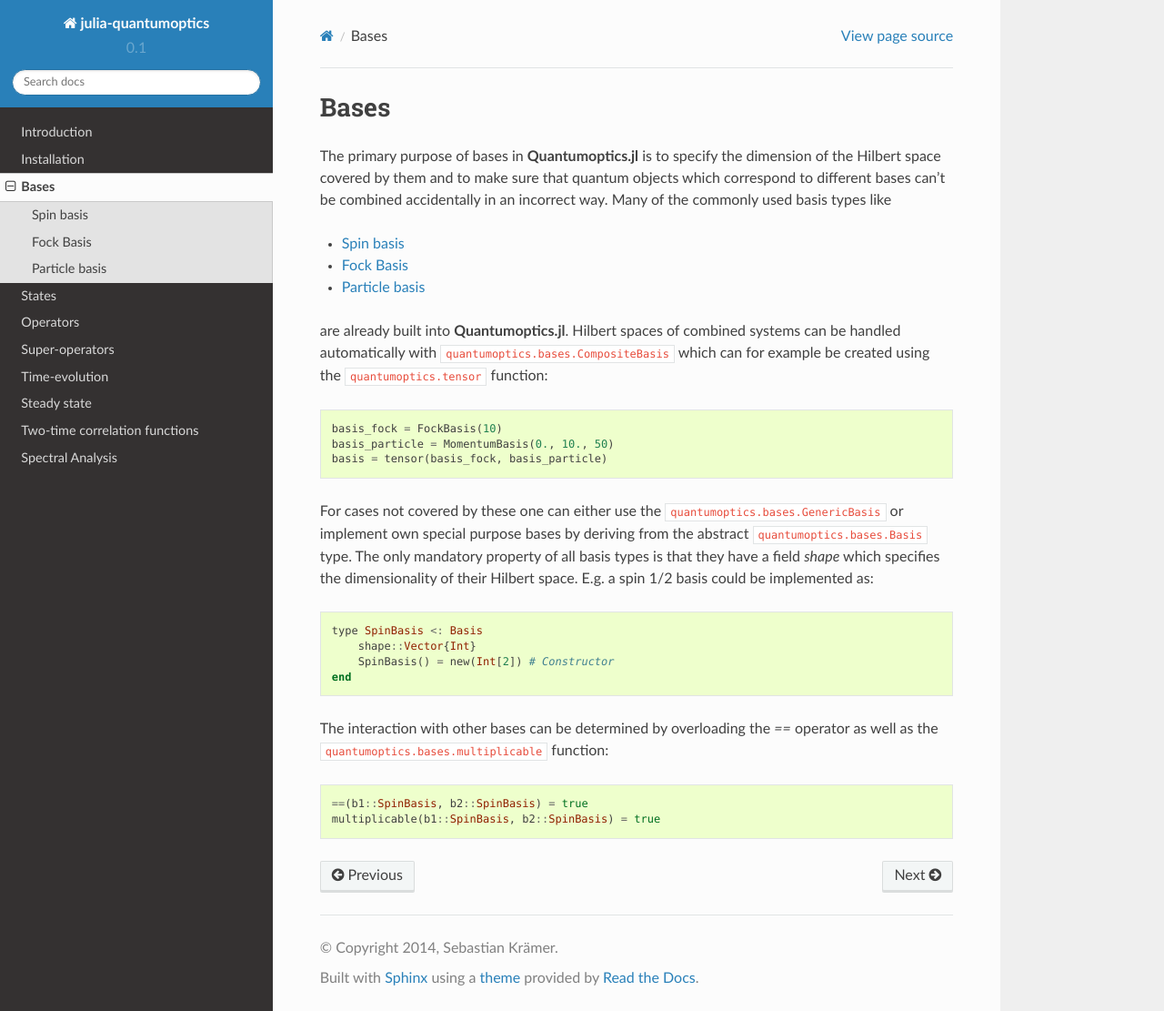
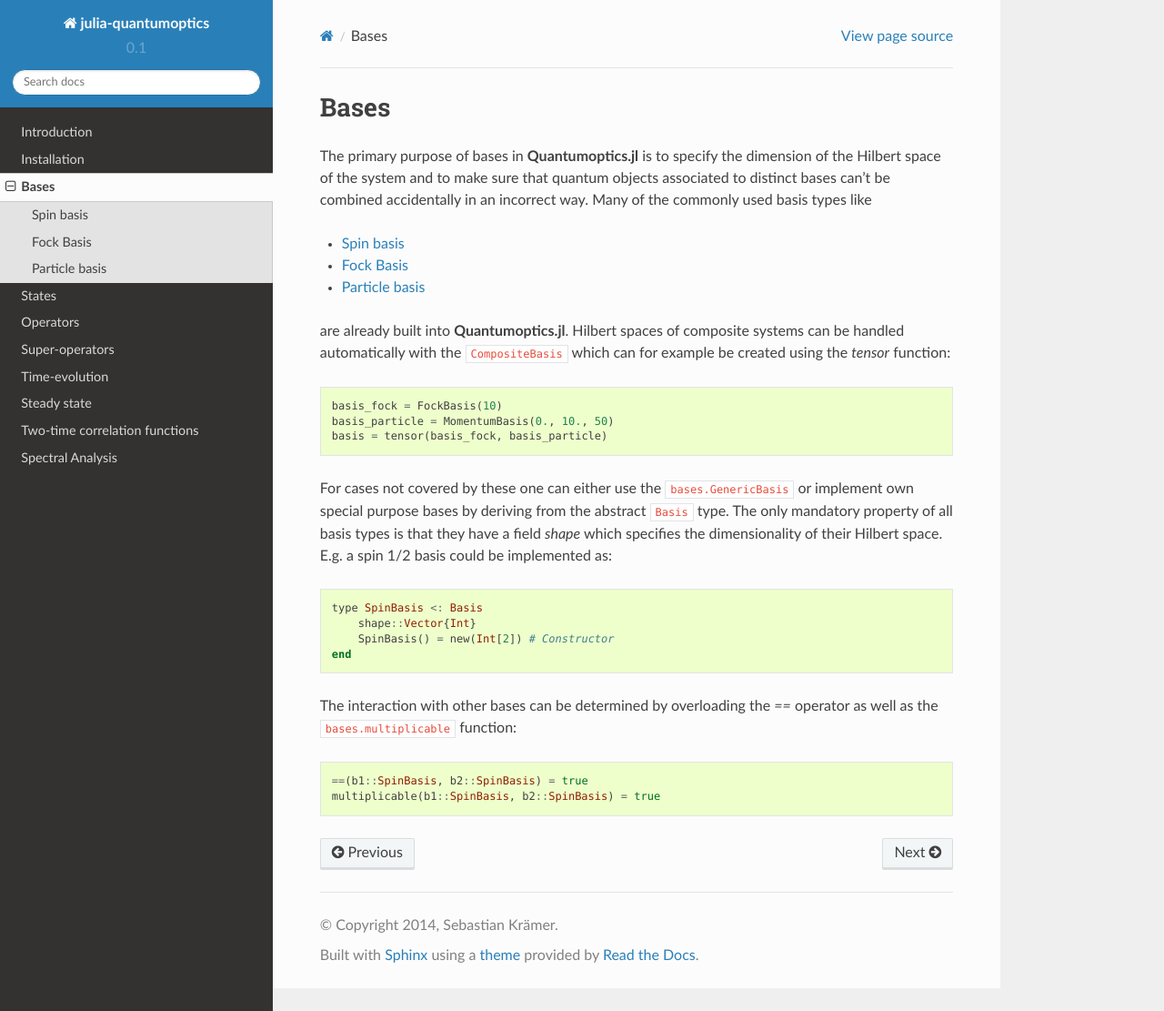
Before and after one commit to ymuv1/QuantumOptics.jl, a Sphinx documentation site: the page built from docs/source/bases.rst, in a window 1280 px wide and 1111 px high. Shown: the whole window at 91% size. Built offline with Sphinx 7.4.7 and the Read the Docs theme 2.0.0, drawn with Linux system fonts in a browser that asks for light colours; cross-references to code outside the pages are shown as plain code.

Commit message:
Improve documentation.

```diff
--- a/docs/source/bases.rst
+++ b/docs/source/bases.rst
@@ -3,26 +3,26 @@
 Bases
 =====
 
-The primary purpose of bases in **Quantumoptics.jl** is to specify the dimension of the Hilbert space covered by them and to make sure that quantum objects which correspond to different bases can't be combined accidentally in an incorrect way. Many of the commonly used basis types like
+The primary purpose of bases in **Quantumoptics.jl** is to specify the dimension of the Hilbert space of the system and to make sure that quantum objects associated to distinct bases can't be combined accidentally in an incorrect way. Many of the commonly used basis types like
 
 * :ref:`section-spin`
 * :ref:`section-fock`
 * :ref:`section-particle`
 
-are already built into **Quantumoptics.jl**. Hilbert spaces of combined systems can be handled automatically with :jl:type:`quantumoptics.bases.CompositeBasis` which can for example be created using the :jl:func:`quantumoptics.tensor` function::
+are already built into **Quantumoptics.jl**. Hilbert spaces of composite systems can be handled automatically with the :jl:type:`CompositeBasis` which can for example be created using the `tensor` function::
 
     basis_fock = FockBasis(10)
     basis_particle = MomentumBasis(0., 10., 50)
     basis = tensor(basis_fock, basis_particle)
 
-For cases not covered by these one can either use the :jl:type:`quantumoptics.bases.GenericBasis` or implement own special purpose bases by deriving from the abstract :jl:abstract:`quantumoptics.bases.Basis` type. The only mandatory property of all basis types is that they have a field `shape` which specifies the dimensionality of their Hilbert space. E.g. a spin 1/2 basis could be implemented as::
+For cases not covered by these one can either use the :jl:type:`bases.GenericBasis` or implement own special purpose bases by deriving from the abstract :jl:abstract:`Basis` type. The only mandatory property of all basis types is that they have a field `shape` which specifies the dimensionality of their Hilbert space. E.g. a spin 1/2 basis could be implemented as::
 
     type SpinBasis <: Basis
         shape::Vector{Int}
         SpinBasis() = new(Int[2]) # Constructor
     end
 
-The interaction with other bases can be determined by overloading the `==` operator as well as the :jl:func:`quantumoptics.bases.multiplicable` function::
+The interaction with other bases can be determined by overloading the `==` operator as well as the :jl:func:`bases.multiplicable` function::
 
     ==(b1::SpinBasis, b2::SpinBasis) = true
     multiplicable(b1::SpinBasis, b2::SpinBasis) = true
--- a/docs/source/fock.rst
+++ b/docs/source/fock.rst
@@ -3,7 +3,7 @@
 Fock Basis
 ==========
 
-To create a :jl:type:`FockBasis` an upper cutoff and optionally a lower cutoff have to be supplied::
+To create a basis of a Fock space **Quantumoptics.jl** provides the :jl:type:`FockBasis` class which has to be supplied with an upper cutoff and optionally with a lower cutoff::
 
     Nmax = 10
     b1 = FockBasis(Nmax)
```
Also changed, not shown: docs/source/introduction.rst (+4 -4 lines), docs/source/spin.rst (+3 -4 lines).
